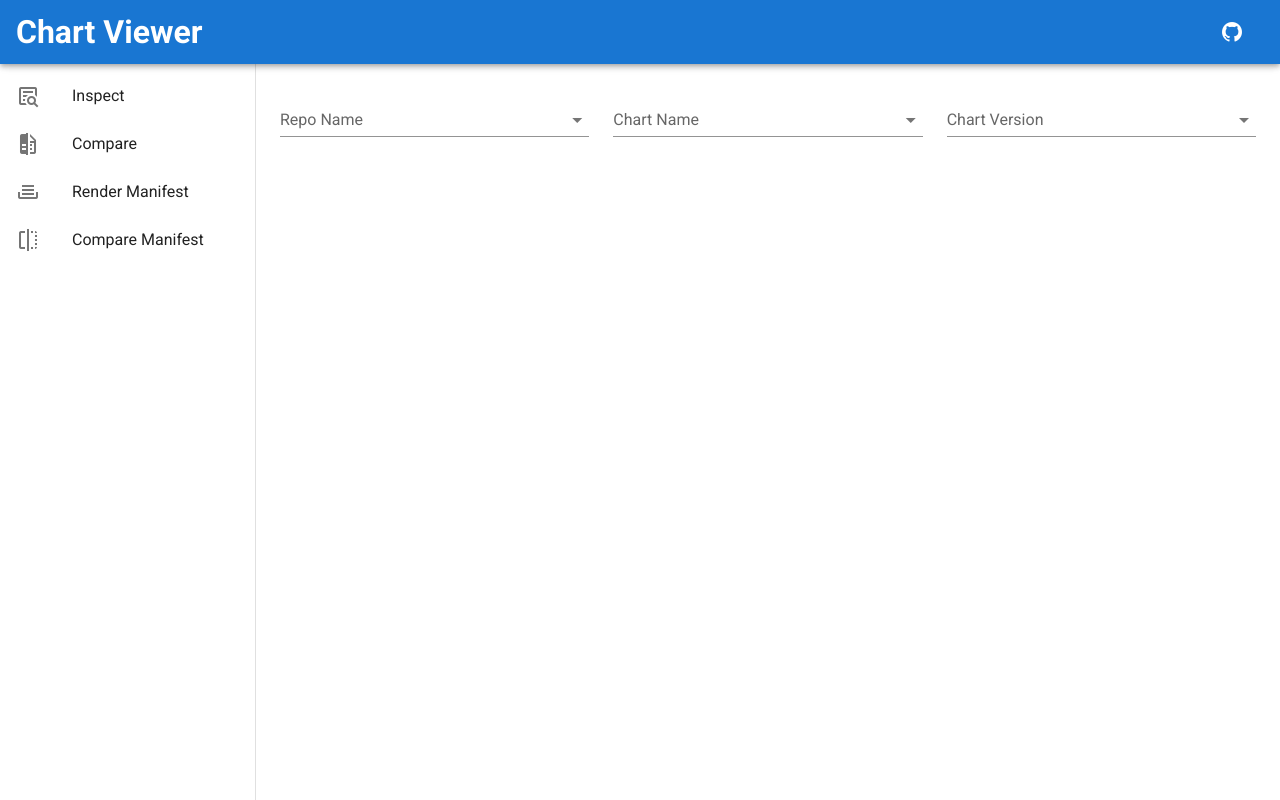
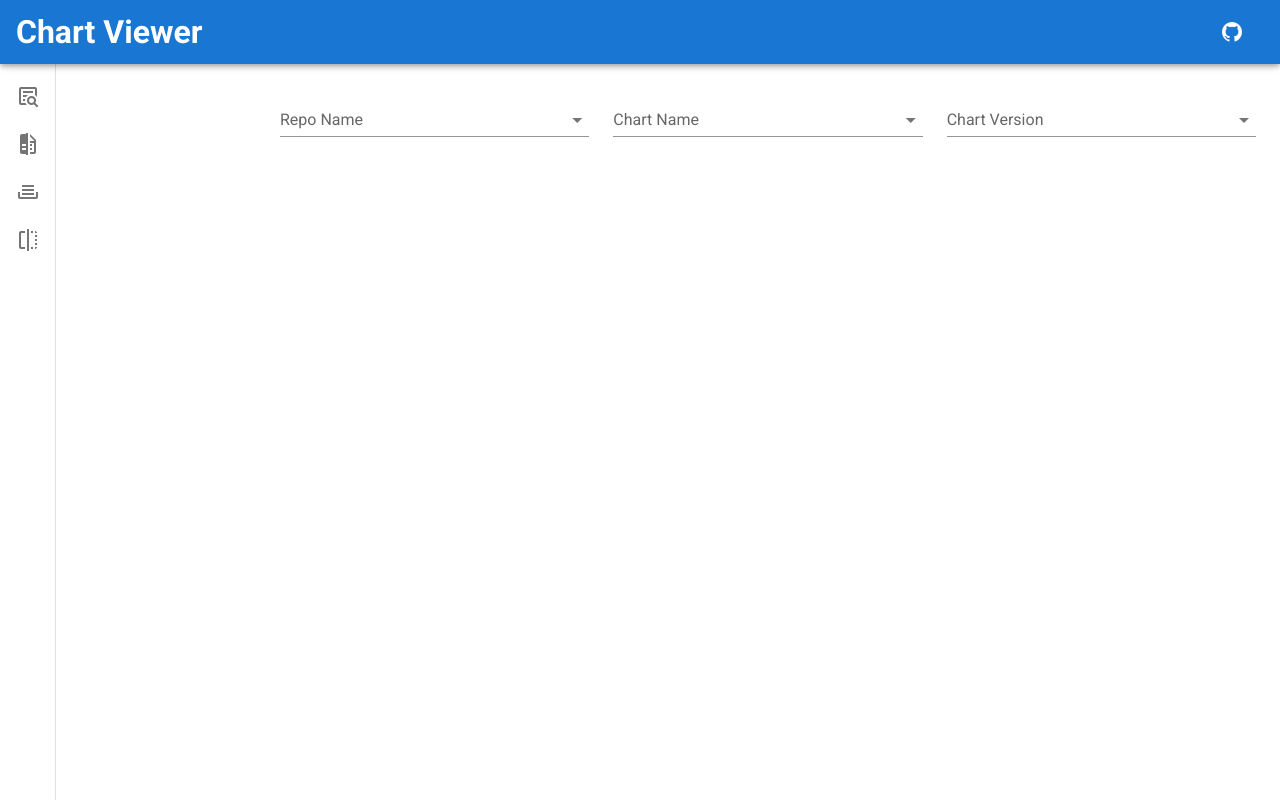
Before and after one commit to ecojuntak/chart-viewer, a Vue app in the folder ui/: page / in a window 1280 px wide. Built offline with nearby package versions, Linux system fonts and the light colour scheme; no server answers.

Commit message:
feat: change navigation drawer type to mini variant

```diff
--- a/ui/src/App.vue
+++ b/ui/src/App.vue
@@ -1,6 +1,6 @@
 <template>
   <v-app id="app">
-    <v-navigation-drawer v-model="drawer" app clipped>
+    <v-navigation-drawer v-model="drawer" app clipped permanent expand-on-hover>
       <v-list>
         <router-link to="/" class="no-style">
           <v-list-item link>
@@ -21,7 +21,9 @@
               <v-icon>mdi-file-compare</v-icon>
             </v-list-item-action>
             <v-list-item-content>
-              Compare
+              <v-list-item-title>
+                Compare
+              </v-list-item-title>
             </v-list-item-content>
           </v-list-item>
         </router-link>
@@ -32,7 +34,9 @@
               <v-icon>mdi-tray-full</v-icon>
             </v-list-item-action>
             <v-list-item-content>
-              Render Manifest
+              <v-list-item-title>
+                Render Manifest
+              </v-list-item-title>
             </v-list-item-content>
           </v-list-item>
         </router-link>
@@ -43,7 +47,9 @@
               <v-icon>mdi-select-compare</v-icon>
             </v-list-item-action>
             <v-list-item-content>
-              Compare Manifest
+              <v-list-item-title>
+                Compare Manifest
+              </v-list-item-title>
             </v-list-item-content>
           </v-list-item>
         </router-link>
```
Also changed, not shown: 1 other file (tests, documents, lock files or other folders).
